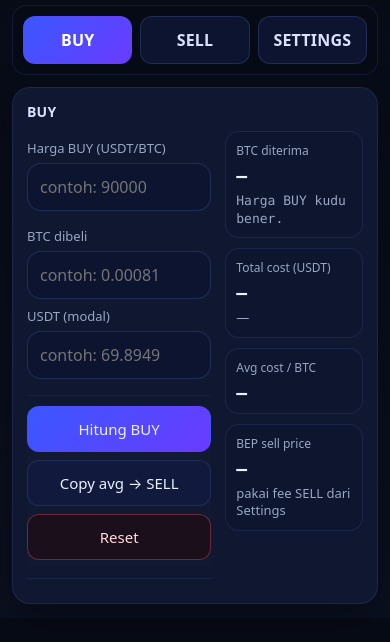
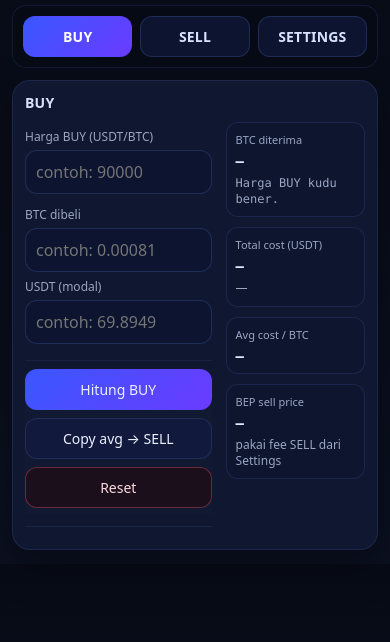
Before and after one commit to kmachrus/btc-calculator, a plain HTML site: page index.html in a window 390 px wide. Shown: the part 50-692 px from the top of the page. Drawn offline with Linux system fonts and the light colour scheme.

Commit message:
Update index.html

```diff
--- a/index.html
+++ b/index.html
@@ -224,6 +224,35 @@
       /* biar tombol tetep 2-3 baris rapi */
       .btns{ gap:8px; }
       .btns button{ width:100%; }
+    }
+
+    /* ===== Mobile compact: kotak input luwih cilik, tanpa scroller njero ===== */
+    @media (max-width: 860px){
+      /* Mateni scroller nang kolom kiri */
+      .split .left{
+        max-height: none !important;
+        overflow: visible !important;
+      }
+
+      /* Kompres spacing biar muat */
+      .card{ padding:12px !important; }
+      label{ font-size:12px !important; margin:6px 0 5px !important; }
+      .row{ gap:6px !important; }
+      input{
+        padding:10px 10px !important;
+        border-radius:12px !important;
+        font-size:16px !important; /* tetep >=16px ben ora ngezoom */
+      }
+      .small{ font-size:12px !important; }
+      .box{ padding:9px !important; border-radius:12px !important; }
+      .box .t{ font-size:11px !important; }
+      .box .v{ font-size:14px !important; }
+      button{ padding:10px 10px !important; font-size:14px !important; }
+
+      /* Sticky tombol tetep aman */
+      .split .left .btns{
+        padding: 8px 0 6px !important;
+      }
     }
 </style>
 </head>
```
